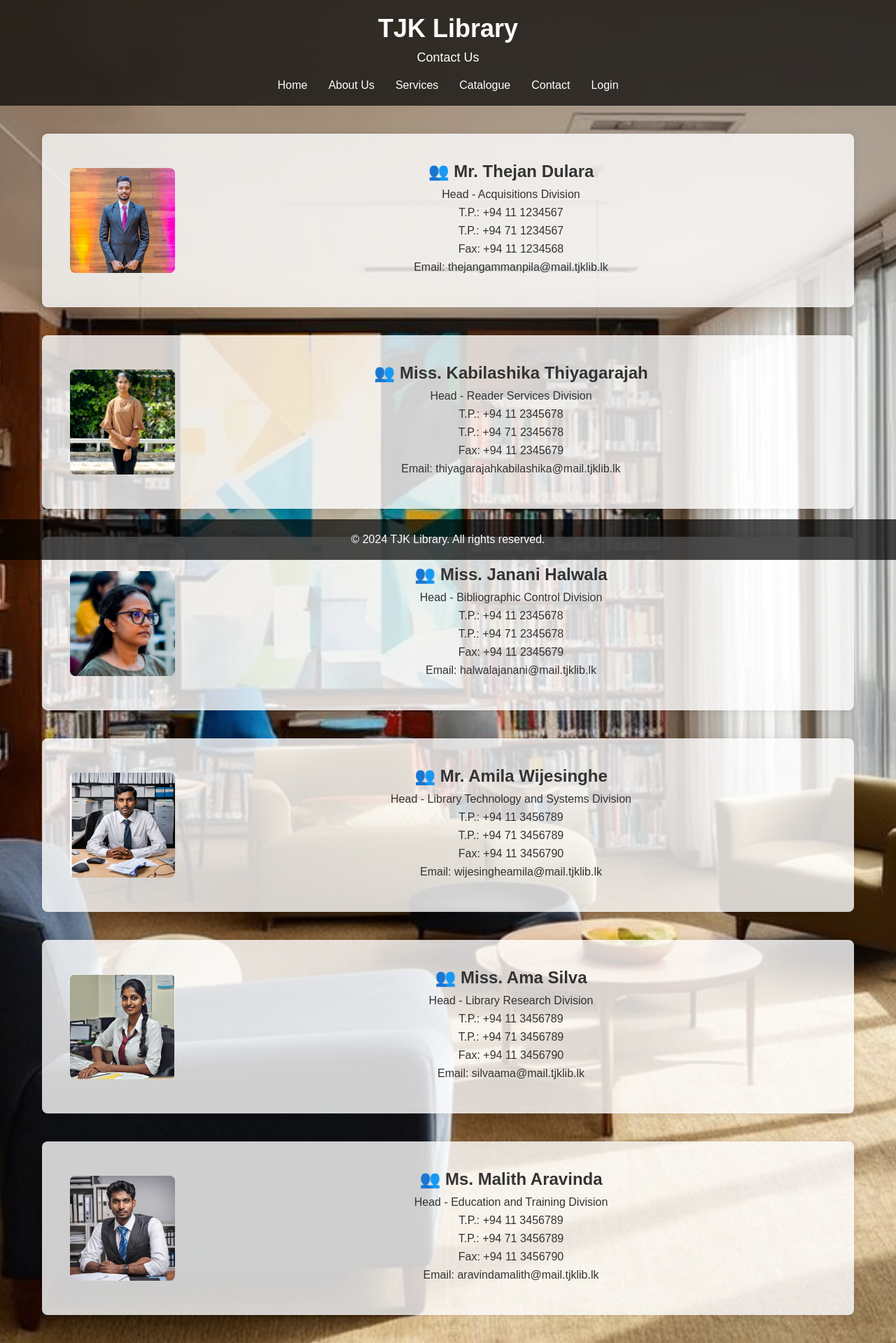
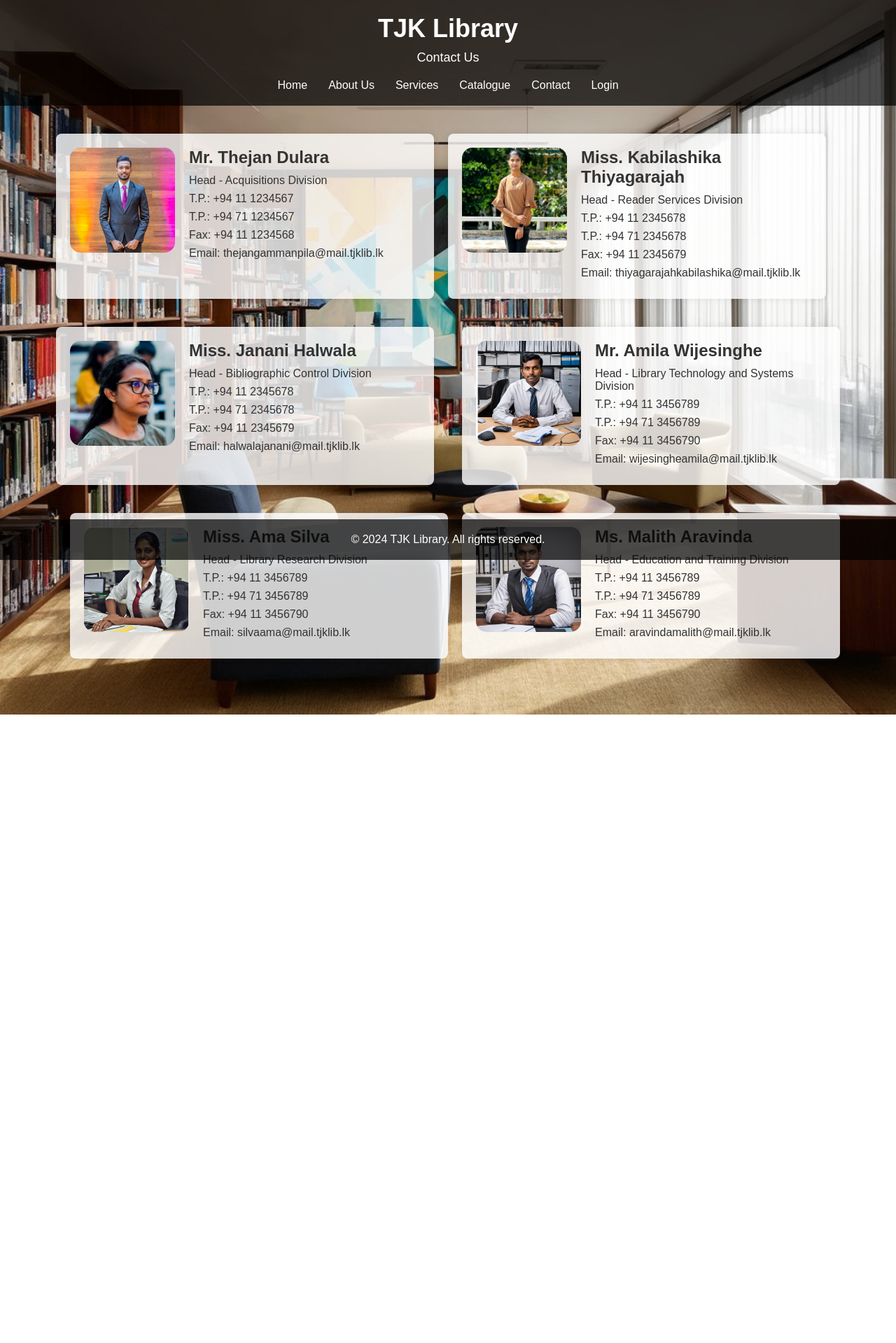
Before and after one commit to ThejanDulara/Group_1, a Django app: template lims_portal/lims_app/templates/lims_app/contact.html in a window 1280 px wide. Shown: the whole page at 70% size. After the commit the page ends 1021 px from the top, so only its background shows below. Run offline with Django 3.2, Linux system fonts and the light colour scheme; the template is opened without the code that fills it, so the values that code supplies are empty.

Commit message:
contact page updates

```diff
--- a/lims_portal/lims_app/templates/lims_app/contact.html
+++ b/lims_portal/lims_app/templates/lims_app/contact.html
@@ -25,10 +25,11 @@
     </div>
 </header>
 <main>
-    <div class="contact-details">
+    <div class="contact-details-group">
+        <div class="contact-details left">
             <div class="head-image thejan"></div>
             <div class="contact-info">
-            <h2><span class="section-icon">👥</span> Mr. Thejan Dulara</h2>
+                <h2> Mr. Thejan Dulara</h2>
                 <p>Head - Acquisitions Division</p>
                 <p>T.P.: +94 11 1234567</p>
                 <p>T.P.: +94 71 1234567</p>
@@ -37,10 +38,10 @@
             </div>
         </div>
 
-    <div class="contact-details">
+        <div class="contact-details left">
             <div class="head-image kabilashika"></div>
             <div class="contact-info">
-            <h2><span class="section-icon">👥</span> Miss. Kabilashika Thiyagarajah</h2>
+                <h2> Miss. Kabilashika Thiyagarajah</h2>
                 <p>Head - Reader Services Division</p>
                 <p>T.P.: +94 11 2345678</p>
                 <p>T.P.: +94 71 2345678</p>
@@ -49,10 +50,10 @@
             </div>
         </div>
 
-    <div class="contact-details">
+        <div class="contact-details left">
             <div class="head-image janani"></div>
             <div class="contact-info">
-            <h2><span class="section-icon">👥</span> Miss. Janani Halwala</h2>
+                <h2> Miss. Janani Halwala</h2>
                 <p>Head - Bibliographic Control Division</p>
                 <p>T.P.: +94 11 2345678</p>
                 <p>T.P.: +94 71 2345678</p>
@@ -61,10 +62,10 @@
             </div>
         </div>
 
-    <div class="contact-details">
+        <div class="contact-details right">
             <div class="head-image amila"></div>
             <div class="contact-info">
-            <h2><span class="section-icon">👥</span> Mr. Amila Wijesinghe</h2>
+                <h2> Mr. Amila Wijesinghe</h2>
                 <p>Head - Library Technology and Systems Division</p>
                 <p>T.P.: +94 11 3456789</p>
                 <p>T.P.: +94 71 3456789</p>
@@ -73,10 +74,10 @@
             </div>
         </div>
 
-    <div class="contact-details">
+        <div class="contact-details right">
             <div class="head-image ama"></div>
             <div class="contact-info">
-            <h2><span class="section-icon">👥</span> Miss. Ama Silva</h2>
+                <h2> Miss. Ama Silva</h2>
                 <p>Head - Library Research Division</p>
                 <p>T.P.: +94 11 3456789</p>
                 <p>T.P.: +94 71 3456789</p>
@@ -85,15 +86,16 @@
             </div>
         </div>
 
-    <div class="contact-details">
+        <div class="contact-details right">
             <div class="head-image malith"></div>
             <div class="contact-info">
-            <h2><span class="section-icon">👥</span> Ms. Malith Aravinda</h2>
+                <h2> Ms. Malith Aravinda</h2>
                 <p>Head - Education and Training Division</p>
                 <p>T.P.: +94 11 3456789</p>
                 <p>T.P.: +94 71 3456789</p>
                 <p>Fax: +94 11 3456790</p>
                 <p>Email: aravindamalith@mail.tjklib.lk</p>
+            </div>
         </div>
     </div>
 </main>
--- a/lims_portal/static/css/contact.css
+++ b/lims_portal/static/css/contact.css
@@ -65,54 +65,73 @@ main {
     max-width: 1200px;
     margin: 40px auto;
     padding: 0 20px;
-    text-align: center;
+    display: flex;
+    flex-wrap: wrap;
+    justify-content: space-between;
 }
 
+.contact-details-group {
+    display: flex;
+    flex-wrap: wrap;
+    justify-content: space-between;
+    max-width: 1200px; /* Ensure it matches main's max-width */
+    margin: 0 auto;
+    padding: 0 20px;
+}
 
 .contact-details {
-    display: flex;
-    align-items: center;
-    justify-content: flex-start; /* Items start from the left */
+    width: calc(50% - 20px); /* Adjusted width to fit two boxes per row with margin */
     margin-bottom: 40px;
-    padding: 40px;
-    border-top: none;
+    padding: 20px;
     background-color: rgba(255, 255, 255, 0.8);
     border-radius: 8px;
-    box-shadow: 0 0 10px rgba(0, 0, 0, 0.1); /* Apply box shadow */
+    box-shadow: 0 0 10px rgba(0, 0, 0, 0.1);
+    display: flex;
+}
+
+.left {
+    flex-basis: calc(50% - 20px); /* Adjust width for left side */
+    margin-right: 20px; /* Space between left and right sections */
+}
+
+.right {
+    flex-basis: calc(50% - 20px); /* Adjust width for right side */
+    margin-left: 20px; /* Space between left and right sections */
 }
 
 .head-image {
-    width: 150px; /* Adjust size of the image */
-    height: 150px; /* Adjust size of the image */
-    border-radius: 5%; /* Make the image round */
+    width: 150px;
+    height: 150px;
+    border-radius: 10%; /* Make the image completely round */
     background-size: cover;
     background-position: center;
-    margin-right: 30px; /* Space between image and text */
+    margin-right: 20px; /* Space between image and text */
+    align-items: center;
 }
 
 /* Individual styles for each person's image */
 .head-image.thejan {
-    background-image: url('../images/image1.jpg'); /* Replace with actual image path */
+    background-image: url('../images/image1.jpg');
 }
 
 .head-image.kabilashika {
-    background-image: url('../images/image2.jpg'); /* Replace with actual image path */
+    background-image: url('../images/image2.jpg');
 }
 
 .head-image.janani {
-    background-image: url('../images/image3.jpg'); /* Replace with actual image path */
+    background-image: url('../images/image3.jpg');
 }
 
 .head-image.amila {
-    background-image: url('../images/image5.png'); /* Replace with actual image path */
+    background-image: url('../images/image5.png');
 }
 
 .head-image.ama {
-    background-image: url('../images/image4.png'); /* Replace with actual image path */
+    background-image: url('../images/image4.png');
 }
 
 .head-image.malith {
-    background-image: url('../images/image6.png'); /* Replace with actual image path */
+    background-image: url('../images/image6.png');
 }
 
 .contact-info {
@@ -138,7 +157,3 @@ footer {
     bottom: 0;
     width: 100%;
 }
-
-footer p {
-    margin: 0;
-}
```
Lines whose indentation alone changed are shown as unchanged.
